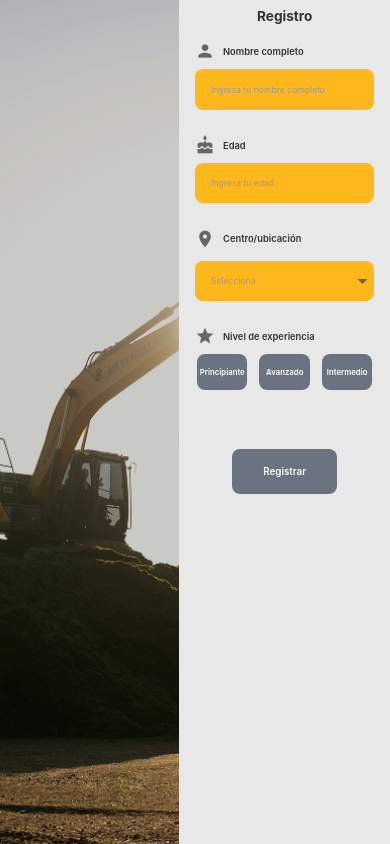
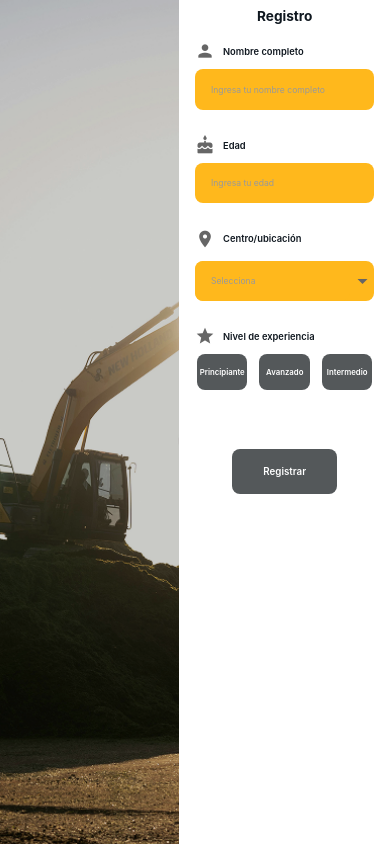
Before and after one commit to Nefta11/minecApp, a React Native app: screen /Register in a window 390 px wide. Built offline with nearby package versions, Linux system fonts and the light colour scheme.

Commit message:
Refactor RegisterScreen and WelcomeScreen styles to use Colors utility for consistency

```diff
--- a/app/screens/RegisterScreen.tsx
+++ b/app/screens/RegisterScreen.tsx
@@ -1,6 +1,7 @@
 import React, { useState } from 'react';
 import { View, Text, StyleSheet, Dimensions, StatusBar, TouchableOpacity, TextInput, ImageBackground, ScrollView, Modal, Pressable } from 'react-native';
 import Icon from 'react-native-vector-icons/MaterialIcons';
+import Colors from '../utils/Colors';
 
 interface RegisterFormData {
     fullName: string;
@@ -214,7 +215,7 @@ const { width, height } = Dimensions.get('window');
 const styles = StyleSheet.create({
     container: {
         flex: 1,
-        backgroundColor: '#E8E8E8',
+        backgroundColor: Colors.White,
     },
     mainContent: {
         flex: 1,
@@ -236,14 +237,14 @@ const styles = StyleSheet.create({
     },
     formContainer: {
         flex: 1,
-        backgroundColor: '#E8E8E8',
+        backgroundColor: Colors.White,
         paddingHorizontal: width * 0.04,
         justifyContent: 'center',
     },
     title: {
         fontSize: width * 0.035,
         fontWeight: '700',
-        color: '#333333',
+        color: Colors.Black,
         textAlign: 'center',
         marginBottom: height * 0.02,
         marginTop: height * 0.01,
@@ -265,19 +266,19 @@ const styles = StyleSheet.create({
     label: {
         fontSize: width * 0.024,
         fontWeight: '600',
-        color: '#333333',
+        color: Colors.Black,
     },
     textInput: {
-        backgroundColor: '#FFB81C',
+        backgroundColor: Colors.PrimaryYellow,
         borderRadius: 8,
         paddingHorizontal: 16,
         paddingVertical: height * 0.018,
         fontSize: width * 0.022,
-        color: '#333',
+        color: Colors.Black,
         borderWidth: 0,
     },
     pickerContainer: {
-        backgroundColor: '#FFB81C',
+        backgroundColor: Colors.PrimaryYellow,
         borderRadius: 8,
         overflow: 'hidden',
         marginTop: 4,
@@ -289,7 +290,7 @@ const styles = StyleSheet.create({
     },
     experienceButton: {
         flex: 1,
-        backgroundColor: '#6B7280',
+        backgroundColor: Colors.DavysGrey,
         borderRadius: 8,
         paddingVertical: height * 0.015,
         alignItems: 'center',
@@ -297,18 +298,18 @@ const styles = StyleSheet.create({
         marginHorizontal: 2,
     },
     experienceButtonSelected: {
-        backgroundColor: '#FFB81C',
+        backgroundColor: Colors.PrimaryYellow,
     },
     experienceButtonText: {
         fontSize: width * 0.02,
         fontWeight: '600',
-        color: '#FFFFFF',
+        color: Colors.White,
     },
     experienceButtonTextSelected: {
-        color: '#333333',
+        color: Colors.Black,
     },
     registerButton: {
-        backgroundColor: '#6B7280',
+        backgroundColor: Colors.DavysGrey,
         borderRadius: 8,
         paddingVertical: height * 0.02,
         alignItems: 'center',
@@ -320,7 +321,7 @@ const styles = StyleSheet.create({
     registerButtonText: {
         fontSize: width * 0.025,
         fontWeight: '600',
-        color: '#FFFFFF',
+        color: Colors.White,
     },
 });
 
@@ -349,7 +350,7 @@ const modalStyles = StyleSheet.create({
         marginTop: 12,
     },
     cancelText: {
-        color: '#FFB81C',
+        color: Colors.PrimaryYellow,
         textAlign: 'center',
         fontWeight: 'bold',
     },
--- a/app/screens/WelcomeScreen.tsx
+++ b/app/screens/WelcomeScreen.tsx
@@ -9,6 +9,7 @@ import {
     Image,
 } from 'react-native';
 import { useNavigation } from '@react-navigation/native';
+import Colors from '../utils/Colors';
 
 interface WelcomeScreenProps { }
 
@@ -94,14 +95,14 @@ const styles = StyleSheet.create({
         marginBottom: height * 0.03,
     },
     startButton: {
-        backgroundColor: '#FFB81C',
+        backgroundColor: Colors.PrimaryYellow,
         paddingHorizontal: width * 0.08,
         paddingVertical: height * 0.02,
         borderRadius: 12,
         flexDirection: 'row',
         alignItems: 'center',
         justifyContent: 'center',
-        shadowColor: '#000',
+        shadowColor: Colors.Black,
         shadowOffset: {
             width: 0,
             height: 4,
@@ -113,7 +114,7 @@ const styles = StyleSheet.create({
     buttonText: {
         fontSize: width * 0.025,
         fontWeight: '600',
-        color: '#333333',
+        color: Colors.Black,
         marginRight: 0,
     },
 });
--- /dev/null
+++ b/app/utils/Colors.tsx
@@ -0,0 +1,12 @@
+const Colors = {
+    PrimaryYellow: '#FFB81C',
+    DavysGrey: '#54585A',
+    Black: '#101820',
+    CadetGrey: '#9CAFB7',
+    Ivory: '#FFFFF0',
+    Background: '#EFEFEF',
+    White: '#FFFFFF',
+    Correct: '#84CD95',
+};
+
+export default Colors;
```
